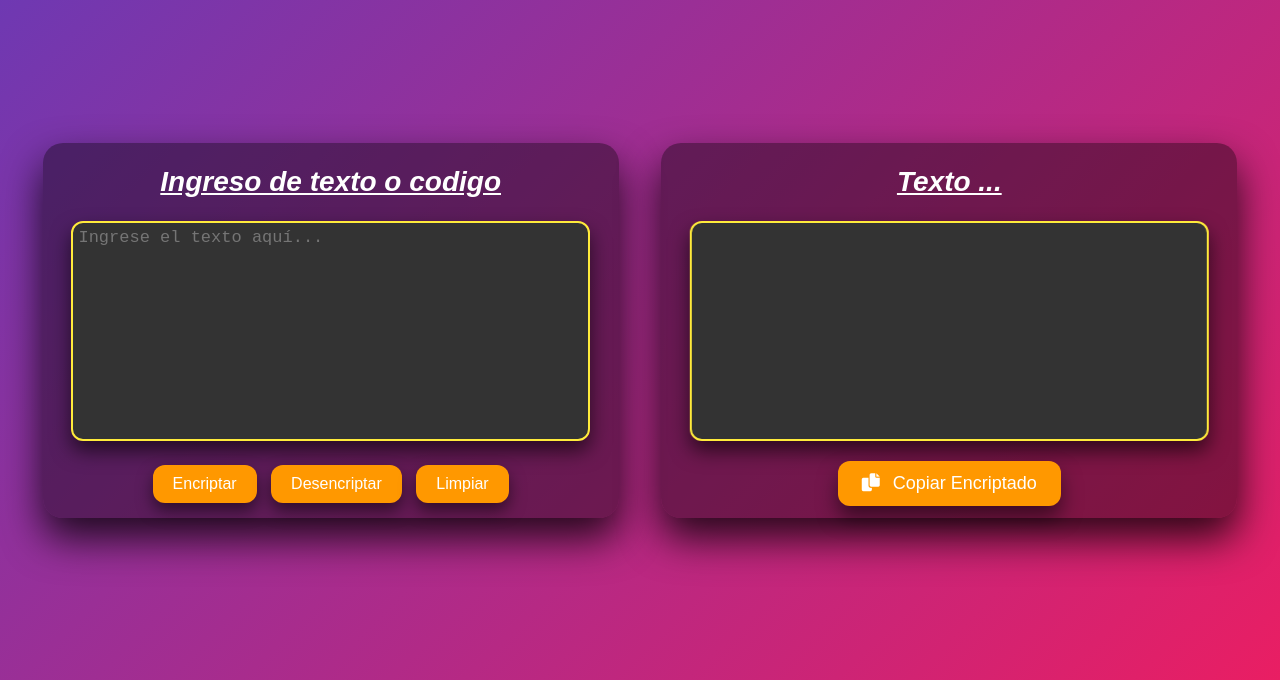
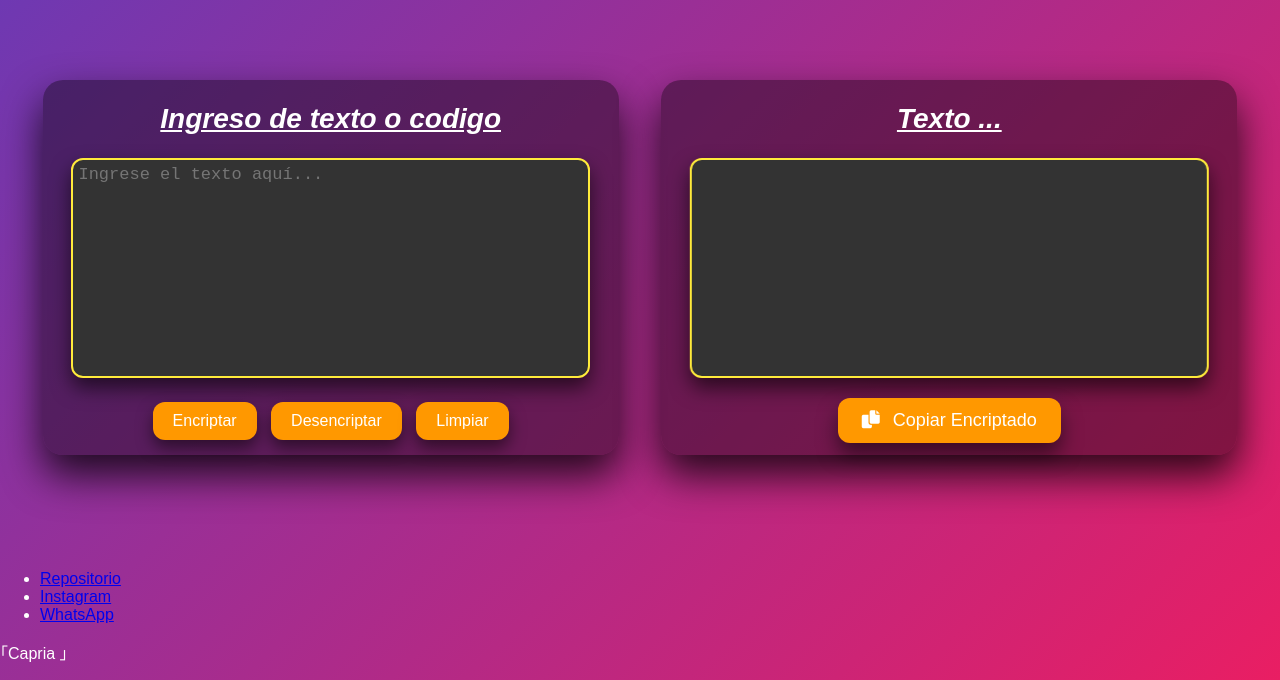
Before and after one commit to FranchoLol/EncryptorText, a plain HTML site: page index.html in a window 1280 px wide. Shown: the part 120-800 px from the top of the page. Drawn offline with nearby package versions, Linux system fonts and the light colour scheme.

Commit message:
Update index.html

```diff
--- a/index.html
+++ b/index.html
@@ -8,6 +8,7 @@
     <link rel="stylesheet" href="styles.css">
     <link rel="stylesheet" href="https://cdnjs.cloudflare.com/ajax/libs/font-awesome/6.0.0-beta3/css/all.min.css">
     <script src="https://cdnjs.cloudflare.com/ajax/libs/crypto-js/4.1.1/crypto-js.min.js"></script>
+    <meta name="description" content="EncryptorText es una herramienta en línea para encriptar y desencriptar texto de manera segura.">
 </head>
 <body>
     <header>
@@ -32,6 +33,18 @@
             <button id="copyButton" onclick="copyToClipboard()"><i class="fas fa-copy"></i> Copiar Encriptado</button>
         </section>
     </main>
+    <footer>
+        <div class="footer-left">
+            <ul class="footer-links">
+                <li><a href="https://github.com/FranchoLol" target="_blank">Repositorio</a></li>
+                <li><a href="https://www.instagram.com/capria_franco/" target="_blank">Instagram</a></li>
+                <li><a href="https://wa.me/541124037768" target="_blank">WhatsApp</a></li>
+            </ul>
+        </div>
+        <div class="footer-right">
+            <p><span class="decoration">｢</span>Capria <span class="decoration">｣</span></p>
+        </div>
+    </footer>
     <script src="script.js"></script>
 </body>
 </html>
```
